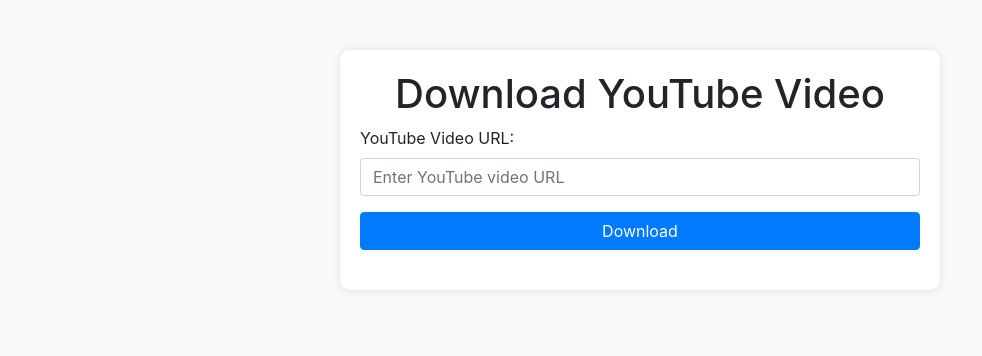
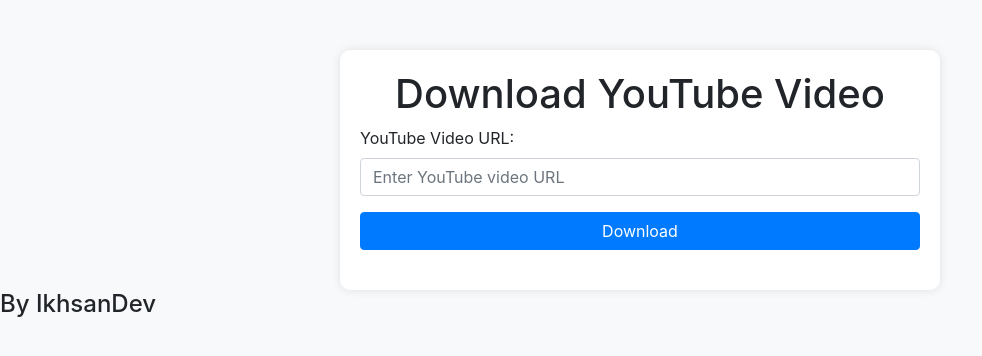
Before and after one commit to Ikhsan012/websdlyt, a website: page public/index.html in a window 1280 px wide. Shown: the whole page, without its empty margins (0-982 px from the left). Drawn offline with nearby package versions, Linux system fonts and the light colour scheme.

Commit message:
Update index.html

```diff
--- a/public/index.html
+++ b/public/index.html
@@ -35,6 +35,7 @@
         </form>
         <div id="status" class="text-center"></div>
     </div>
+    <h4>By IkhsanDev<h4>
 
     <!-- Bootstrap JS and dependencies -->
     <script src="https://code.jquery.com/jquery-3.5.1.slim.min.js"></script>
```
